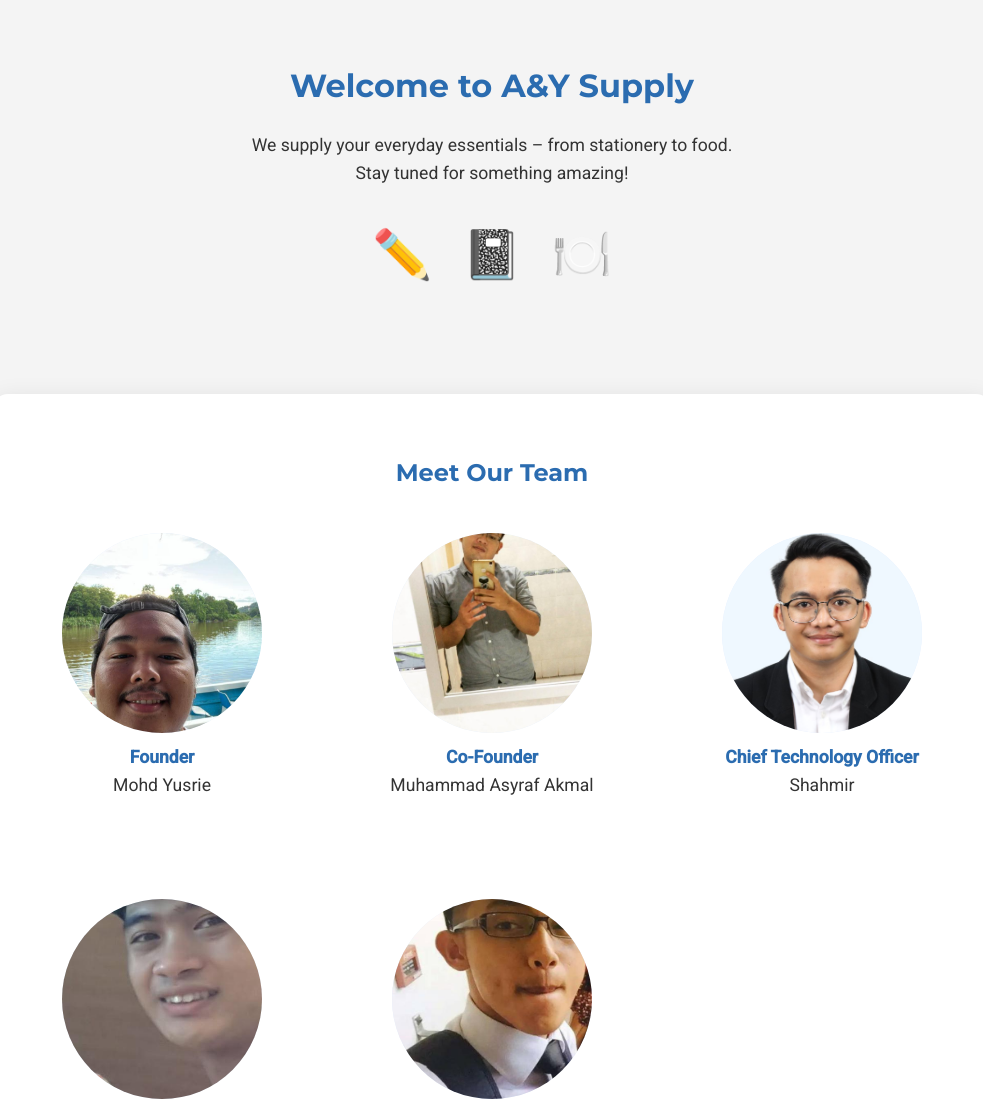
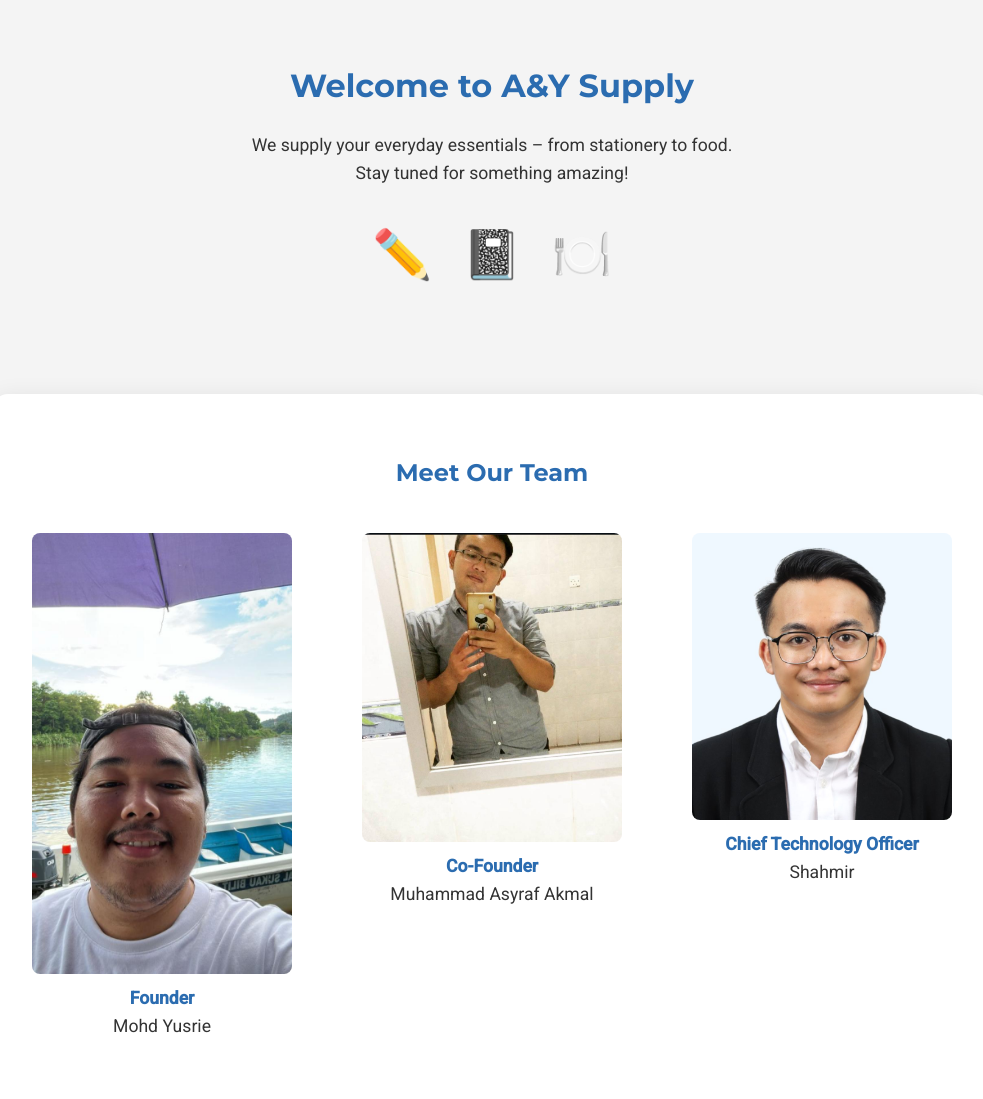
Before and after one commit to shahmir98/ay-supply.onliney, a plain HTML site: page index.html in a window 1280 px wide. Shown: the top 1099 px of the page, without its empty margins (148-1131 px from the left). Drawn offline with Linux system fonts and the light colour scheme.

Commit message:
Update index.html

```diff
--- a/index.html
+++ b/index.html
@@ -87,15 +87,16 @@
       box-shadow: 0 10px 25px rgba(0,0,0,0.15);
     }
 
-    .team-img {
-      width: 200px;
-      height: 200px;
-      object-fit: cover;
-      background-color: #e6f0ff;
-      margin: 0 auto 10px;
-      display: block;
-      border-radius: 50%;
-    }
+.team-img {
+  width: 100%; /* Set to 100% of the container */
+  height: auto; /* Maintain aspect ratio */
+  object-fit: cover; /* Cover the frame without distorting the image */
+  background-color: white;
+  margin: 0 auto 10px auto;
+  display: block;
+  border-radius: 8px;
+}
+
 
     .team-title {
       font-weight: 600;
```
